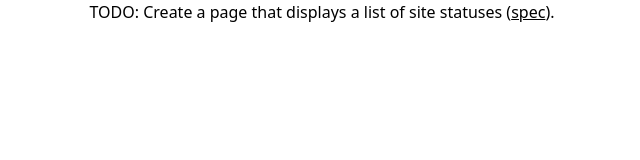
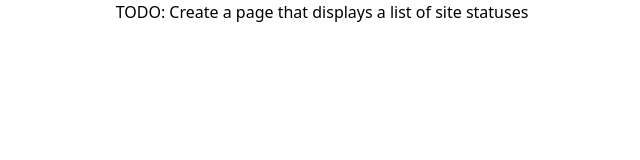
Before and after one commit to ZhiningDing/technical-assignment, a Next.js app in the folder client/: page / in a window 1280 px wide. Shown: the top 160 px of the page, without its empty margins (318-958 px from the left). Built offline with nearby package versions, Linux system fonts and the light colour scheme.

Commit message:
Update readmes

```diff
--- a/client/src/pages/index.tsx
+++ b/client/src/pages/index.tsx
@@ -1,6 +1,5 @@
 import Head from "next/head";
 import { useEffect } from "react";
-import Link from "next/link";
 
 export default function Home() {
   useEffect(() => {
@@ -15,14 +14,7 @@ export default function Home() {
       </Head>
       <main>
         <div className="m-auto text-center">
-          TODO: Create a page that displays a list of site statuses (
-          <Link
-            className="underline"
-            href="https://mintlify.notion.site/Technical-Assignment-c00e557503e14d978bed75f004bc3493"
-          >
-            spec
-          </Link>
-          ).
+          TODO: Create a page that displays a list of site statuses
         </div>
       </main>
     </>
```
Also changed, not shown: 2 other files (tests, documents, lock files or other folders).
